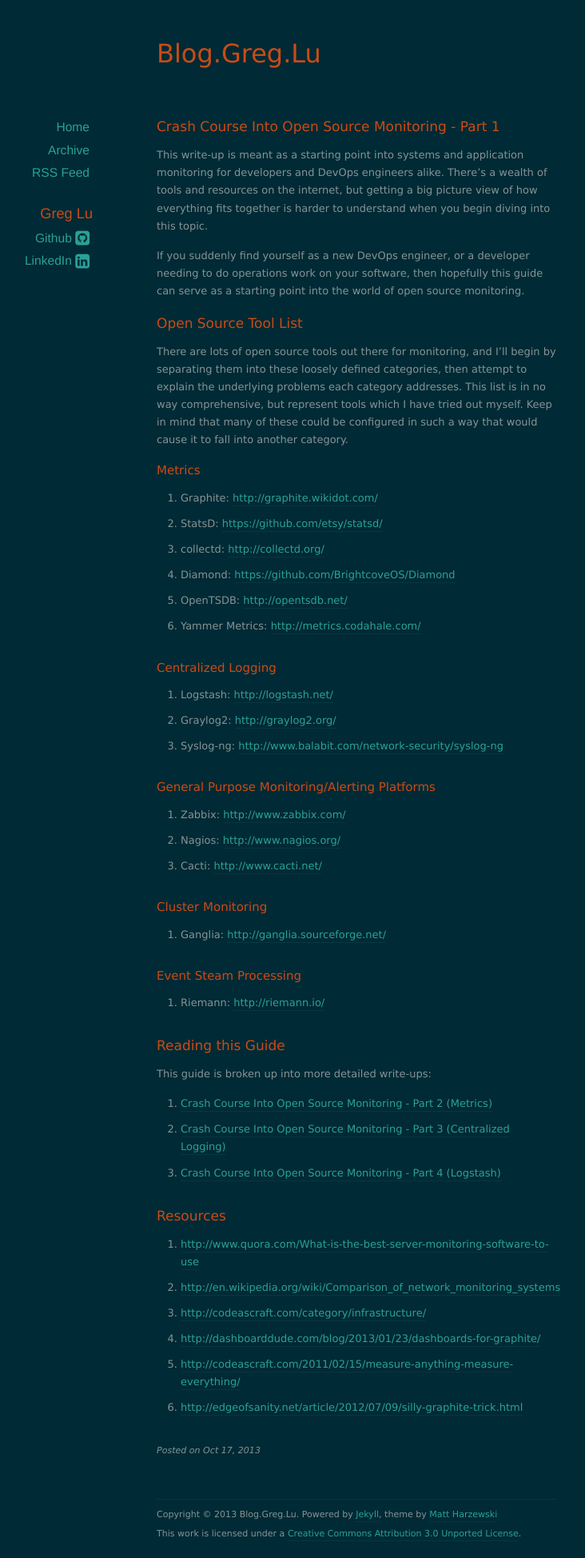
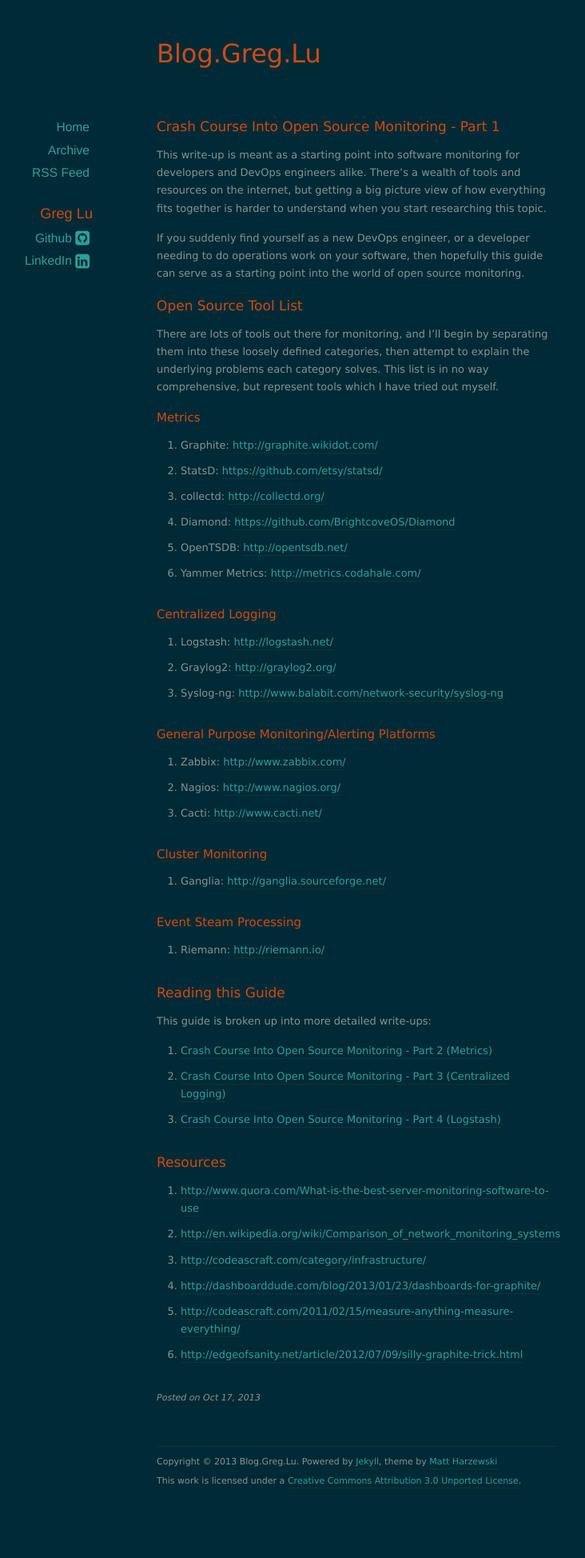
Before and after one commit to greglu/greglu.github.io, a Jekyll site: the page built from _posts/2013-10-17-crash-course-into-open-source-monitoring.md, in a window 1280 px wide. Shown: the whole page at 80% size, without its empty margins (194-926 px from the left). Built offline with Jekyll 4.4.1, drawn with Linux system fonts in a browser that asks for light colours; nearby versions of some CDN libraries; after the commit the page ends 1881 px from its top, so only the background shows below that.

Commit message:
Edited some posts and updated some resource links

```diff
--- a/_posts/2013-10-17-crash-course-into-open-source-monitoring.md
+++ b/_posts/2013-10-17-crash-course-into-open-source-monitoring.md
@@ -5,14 +5,14 @@
 categories: monitoring open-source
 ---
 
-This write-up is meant as a starting point into systems and application monitoring for developers and DevOps engineers alike. There's a wealth of tools and resources on the internet, but getting a big picture view of how everything fits together is harder to understand when you begin diving into this topic.
+This write-up is meant as a starting point into software monitoring for developers and DevOps engineers alike. There's a wealth of tools and resources on the internet, but getting a big picture view of how everything fits together is harder to understand when you start researching this topic.
 
 If you suddenly find yourself as a new DevOps engineer, or a developer needing to do operations work on your software, then hopefully this guide can serve as a starting point into the world of open source monitoring.
 
 
 # Open Source Tool List
 
-There are lots of open source tools out there for monitoring, and I'll begin by separating them into these loosely defined categories, then attempt to explain the underlying problems each category addresses. This list is in no way comprehensive, but represent tools which I have tried out myself. Keep in mind that many of these could be configured in such a way that would cause it to fall into another category.
+There are lots of tools out there for monitoring, and I'll begin by separating them into these loosely defined categories, then attempt to explain the underlying problems each category solves. This list is in no way comprehensive, but represent tools which I have tried out myself.
 
 ## Metrics
 * Graphite: <http://graphite.wikidot.com/>
```
Also changed, not shown: _posts/2013-10-18-crash-course-into-open-source-monitoring-2.md (+11 -5 lines), _posts/2013-10-19-crash-course-into-open-source-monitoring-3.md (+4 -0 lines).
